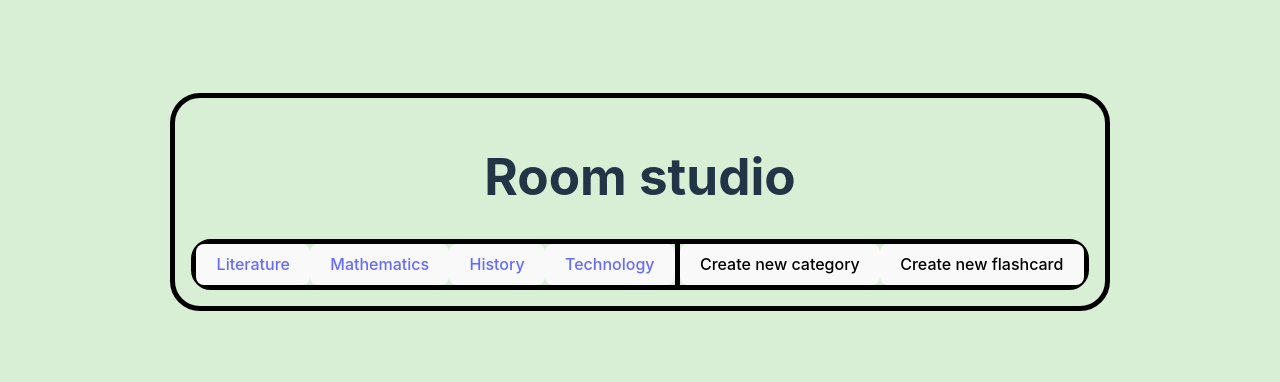
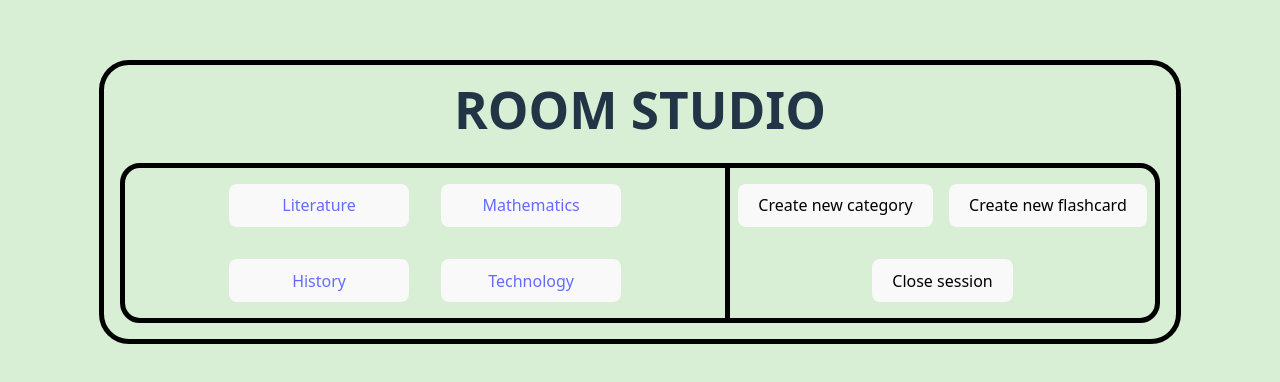
Before and after one commit to cesarlpb/hackathon-ods, a React (Vite) app in the folder front/: page / in a window 1280 px wide. Shown: the part 198-580 px from the top of the page. Built offline with nearby package versions, Linux system fonts and the light colour scheme.

Commit message:
primera version css hecha

```diff
--- a/front/src/App.css
+++ b/front/src/App.css
@@ -6,6 +6,7 @@
   margin: 0 auto;
   padding: 2rem;
   text-align: center;
+  font-family: system-ui, -apple-system, BlinkMacSystemFont, 'Segoe UI', Roboto, Oxygen, Ubuntu, Cantarell, 'Open Sans', 'Helvetica Neue', sans-serif;
 }
 main {
   display: flex;
@@ -24,7 +25,25 @@ section#section-container {
   flex-wrap: wrap;
   justify-content: center;
   width: 70%;
+  height: 400px;
+  align-items: center;
+  align-content: center;
 }
-aside#creation-container {
+aside#aside-container {
   border-left: 5px solid black;
+  display: flex;
+  flex-direction: column;
+  justify-content: space-around;
 }
+h1#main-title{
+  margin-top: 0;
+  margin-bottom: 0.5em;
+  text-transform: uppercase;
+}
+button.category {
+  width: 30%;
+  margin: 1em;
+}
+aside#aside-container button {
+  margin: 1em 0.5em;
+}
--- a/front/src/pages/index.jsx
+++ b/front/src/pages/index.jsx
@@ -12,15 +12,20 @@ const Index = () => {
     return (
     <div id="home-container">
         <header>
-            <h1>Room studio</h1>
+            <h1 id="main-title">Room studio</h1>
         </header>
         <main>
             <section id="selection-container">
                 {categories}
             </section>
-            <aside id="creation-container">
-                <button id="newCategory">Create new category</button>
-                <button id="newFlashCard">Create new flashcard</button>
+            <aside id="aside-container">
+                <div id="create-container">
+                    <button id="newCategory">Create new category</button>
+                    <button id="newFlashCard">Create new flashcard</button>
+                </div>
+                <div id="userActions-container">
+                    <button id="closeSession">Close session</button>
+                </div>
             </aside>
         </main>
     </div>
```
